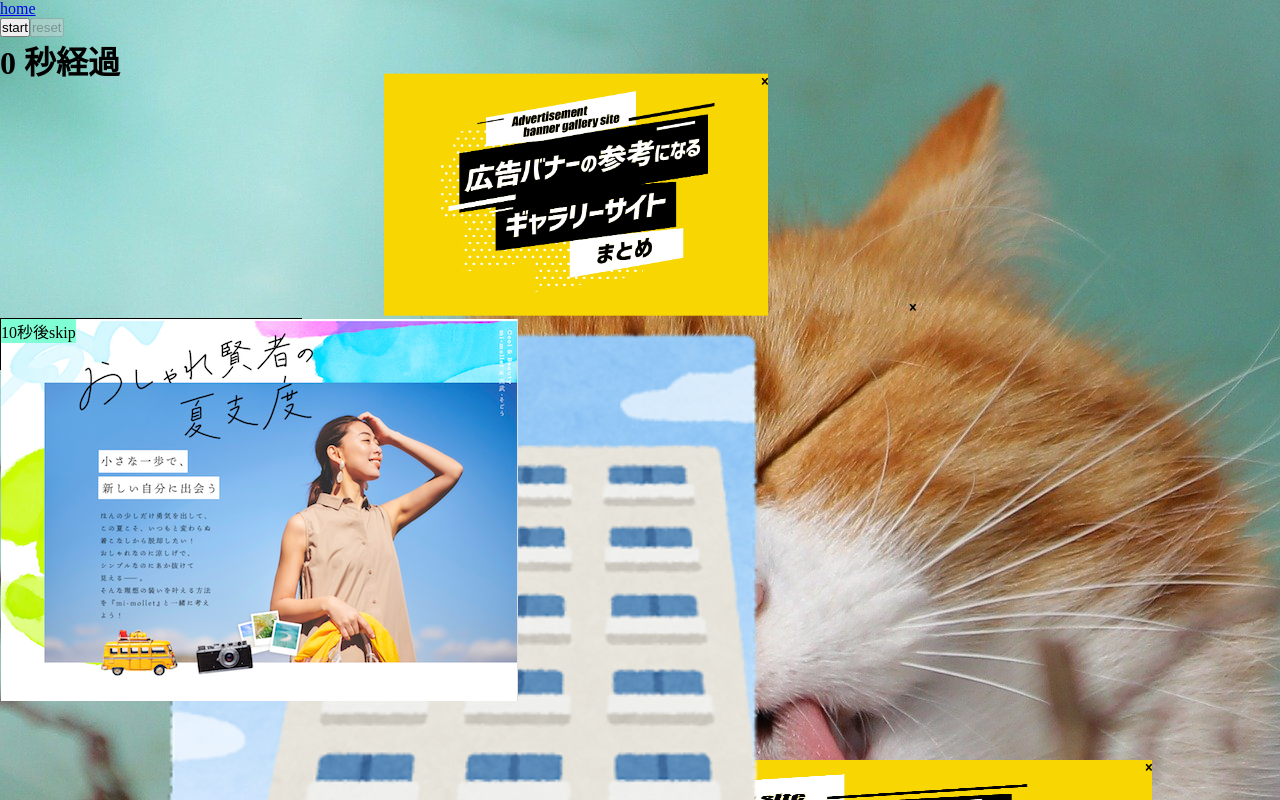
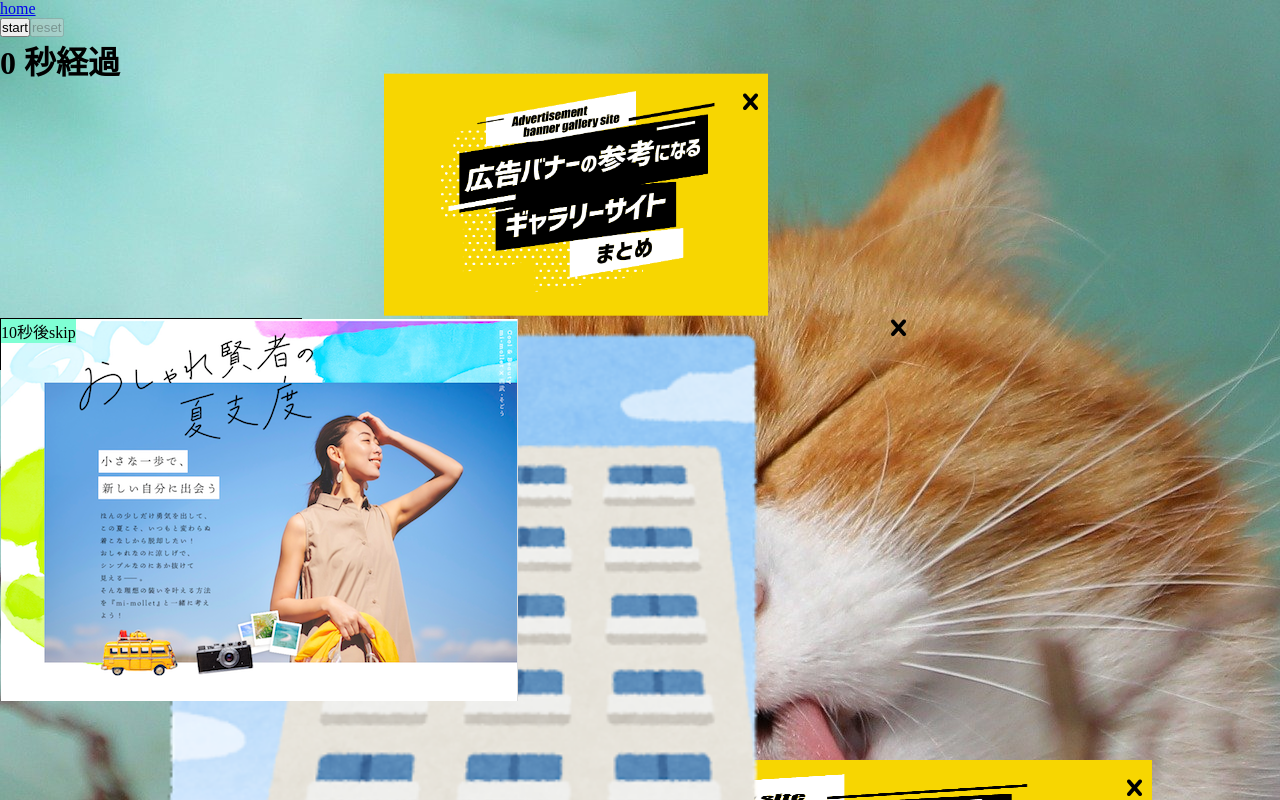
Before and after one commit to takeru-a/adburster, a Vue app in the folder app-adbuster/: page /game/start in a window 1280 px wide. Built offline with nearby package versions, Linux system fonts and the light colour scheme; the HTML template or start-up script is replaced by a standard one; a web font is replaced by a local one.

Commit message:
fix:slideAdの修正

```diff
--- a/app-adbuster/src/components/game/SlideAd.vue
+++ b/app-adbuster/src/components/game/SlideAd.vue
@@ -90,8 +90,9 @@ export default {
 }
 .close-btn {
   position: absolute;
-  top: 0px;
-  right: 0px;
+  top: 10px;
+  right: 10px;
+  font-size: 200%;
   background-color: transparent;
   border: none;
 }
--- a/app-adbuster/src/pages/story/Story1.vue
+++ b/app-adbuster/src/pages/story/Story1.vue
@@ -58,6 +58,7 @@
 .body{
   position: fixed;
   overflow: hidden;
+  width: 100%;
 }
 
 </style>
--- a/app-adbuster/src/pages/story/Story2.vue
+++ b/app-adbuster/src/pages/story/Story2.vue
@@ -87,7 +87,8 @@
 
 .body{
   position: fixed;
-  overflow: hidden
+  overflow: hidden;
+  width: 100%;
 }
 
 </style>
--- a/app-adbuster/src/pages/story/Story3.vue
+++ b/app-adbuster/src/pages/story/Story3.vue
@@ -55,6 +55,7 @@
 
 .body{
   position: fixed;
-  overflow: hidden
+  overflow: hidden;
+  width: 100%;
 }
 </style>
--- a/app-adbuster/src/pages/story/Story4.vue
+++ b/app-adbuster/src/pages/story/Story4.vue
@@ -56,5 +56,6 @@ p{
 .body{
   position: fixed;
   overflow: hidden;
+  width: 100%;
 }
 </style>
--- a/app-adbuster/src/pages/story/Story5.vue
+++ b/app-adbuster/src/pages/story/Story5.vue
@@ -55,5 +55,6 @@ p{
 .body{
   position: fixed;
   overflow: hidden;
+  width: 100%;
 }
 </style>
--- a/app-adbuster/src/pages/story/Story6.vue
+++ b/app-adbuster/src/pages/story/Story6.vue
@@ -56,5 +56,6 @@ p{
 .body{
   position: fixed;
   overflow: hidden;
+  width: 100%;
 }
 </style>
--- a/app-adbuster/src/pages/story/Story7.vue
+++ b/app-adbuster/src/pages/story/Story7.vue
@@ -131,5 +131,6 @@ export default {
   .body{
     position: fixed;
     overflow: hidden;
+    width: 100%;
   }
 </style>
```
Also changed, not shown: 1 other file (tests, documents, lock files or other folders).
